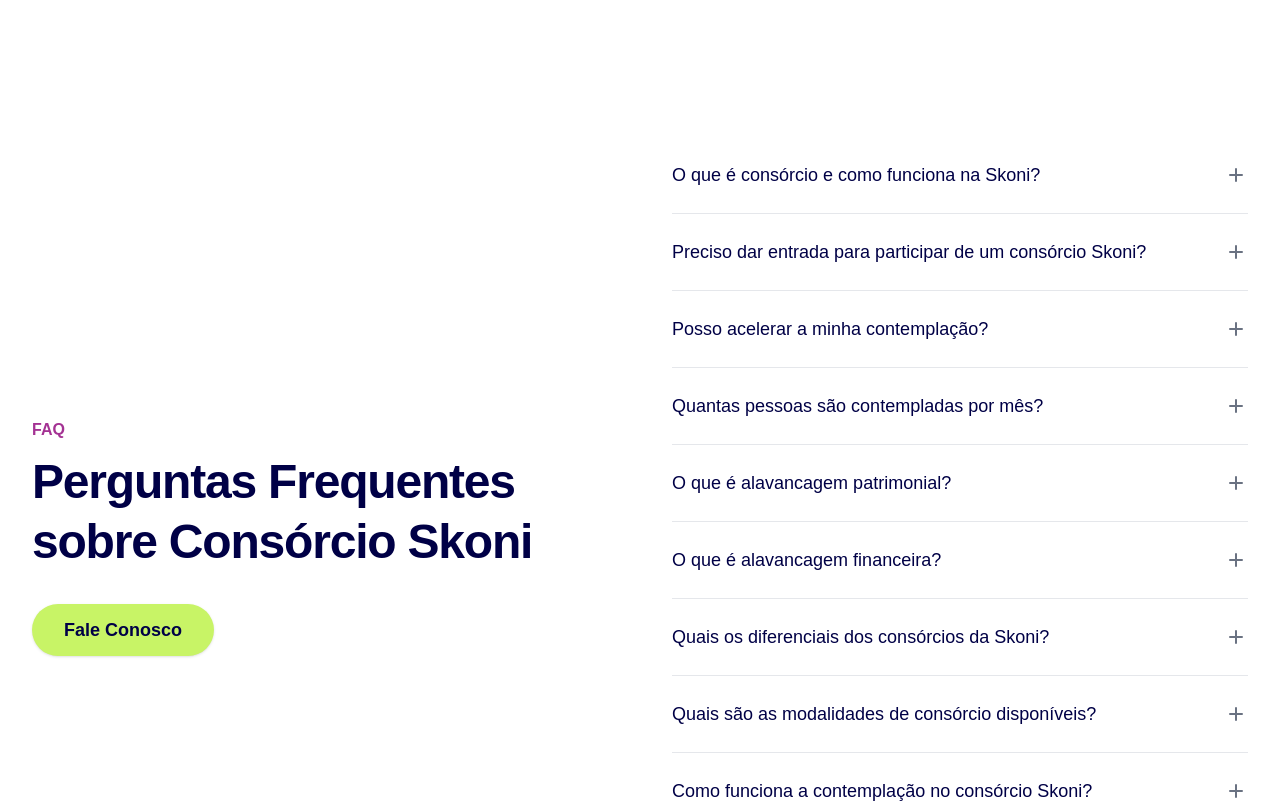
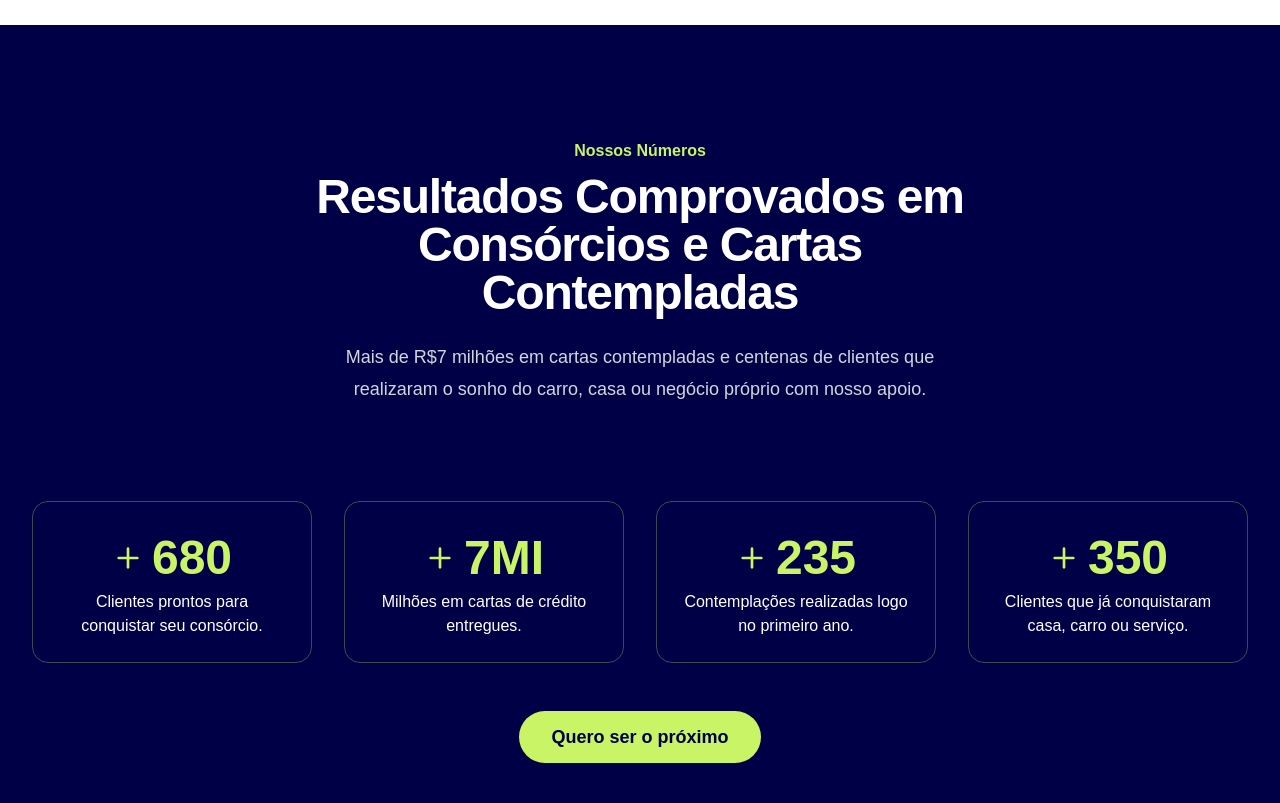
Before and after one commit to maarcospaaulo/skoni-lp, a Next.js app: page / in a window 1280 px wide. Shown: the part 3920-4723 px from the top of the page. Built offline with nearby package versions, Linux system fonts and the light colour scheme.

Commit message:
add metrics section

```diff
--- a/src/app/page.tsx
+++ b/src/app/page.tsx
@@ -4,6 +4,7 @@
 import Simulator from "@/components/Simulator";
 import Benefits from "@/components/Benefits";
 import TiposConsorcioSection from '@/components/Consorcios/TiposConsorcioSection';
+import Metrics from "@/components/Metrics";
 import FAQ from "@/components/FAQ";
 import Footer from "@/components/Footer";
 
@@ -16,6 +17,7 @@
       <Simulator />
       <Benefits />
       <TiposConsorcioSection />
+      <Metrics />
       <FAQ />
       <Footer />
     </main>
--- /dev/null
+++ b/src/components/Metrics.tsx
@@ -0,0 +1,122 @@
+'use client';
+import { useState, useEffect, useRef } from 'react';
+import { Plus } from 'lucide-react';
+
+interface Metric {
+  value: number;
+  label: string;
+  suffix: string;
+}
+
+const metrics: Metric[] = [
+  { value: 680, label: 'Clientes prontos para conquistar seu consórcio.', suffix: '' },
+  { value: 7, label: 'Milhões em cartas de crédito entregues.', suffix: 'MI' },
+  { value: 235, label: 'Contemplações realizadas logo no primeiro ano.', suffix: '' },
+  { value: 350, label: 'Clientes que já conquistaram casa, carro ou serviço.', suffix: '' },
+];
+
+const MetricCard = ({ metric }: { metric: Metric }) => {
+  const [count, setCount] = useState(0);
+  const ref = useRef<HTMLDivElement>(null);
+  const [isInView, setIsInView] = useState(false);
+
+  useEffect(() => {
+    const observer = new IntersectionObserver(
+      ([entry]) => {
+        if (entry.isIntersecting) {
+          setIsInView(true);
+          observer.disconnect();
+        }
+      },
+      { threshold: 0.1 }
+    );
+
+    if (ref.current) {
+      observer.observe(ref.current);
+    }
+
+    return () => {
+      if (ref.current) {
+        observer.unobserve(ref.current);
+      }
+    };
+  }, []);
+
+  useEffect(() => {
+    if (isInView) {
+      let start = 0;
+      const end = metric.value;
+      const duration = 1200;
+      const prefersReducedMotion = window.matchMedia('(prefers-reduced-motion: reduce)').matches;
+
+      if (prefersReducedMotion) {
+        setCount(end);
+        return;
+      }
+
+      const increment = end / (duration / 16);
+
+      const counter = setInterval(() => {
+        start += increment;
+        if (start >= end) {
+          setCount(end);
+          clearInterval(counter);
+        } else {
+          setCount(Math.ceil(start));
+        }
+      }, 16);
+
+      return () => clearInterval(counter);
+    }
+  }, [isInView, metric.value]);
+
+  return (
+    <div
+      ref={ref}
+      className="flex flex-col items-center justify-center p-6 bg-transparent rounded-2xl border border-[#C8F466]/30 text-center"
+      aria-label={`${metric.value}${metric.suffix} ${metric.label}`}
+    >
+      <div className="flex items-center justify-center text-5xl font-bold text-[#C8F466] mt-2">
+        <Plus size={32} className="mr-2" />
+        {count}
+        {metric.suffix}
+      </div>
+      <div className="text-base text-white mt-2">{metric.label}</div>
+    </div>
+  );
+};
+
+const Metrics = () => {
+  return (
+    <section id="metrics" className="bg-[#000046] py-20 sm:py-28">
+      <div className="mx-auto max-w-7xl px-6 lg:px-8">
+        <div className="mx-auto max-w-2xl lg:text-center">
+          <p className="text-base font-semibold leading-7 text-[#C8F466]">Nossos Números</p>
+          <h2 className="mt-2 text-4xl font-bold tracking-tight text-white sm:text-5xl">
+            Resultados Comprovados em Consórcios e Cartas Contempladas
+          </h2>
+          <p className="mt-6 text-lg leading-8 text-gray-300">
+            Mais de R$7 milhões em cartas contempladas e centenas de clientes que realizaram o sonho do carro, casa ou negócio próprio com nosso apoio.
+          </p>
+        </div>
+        <div className="mx-auto mt-16 max-w-2xl sm:mt-20 lg:mt-24 lg:max-w-none">
+          <div className="grid grid-cols-2 gap-8 md:grid-cols-4">
+            {metrics.map((metric, index) => (
+              <MetricCard key={index} metric={metric} />
+            ))}
+          </div>
+          <div className="text-center mt-12">
+            <a
+              href="#contact"
+              className="inline-block w-auto self-center rounded-full bg-[#C8F466] px-8 py-3 text-center text-lg font-semibold text-[#000046] shadow-sm hover:bg-[#C86236] hover:text-white focus-visible:outline focus-visible:outline-offset-2 focus-visible:outline-lime-500 transition-colors duration-300"
+            >
+              Quero ser o próximo
+            </a>
+          </div>
+        </div>
+      </div>
+    </section>
+  );
+};
+
+export default Metrics;
```
